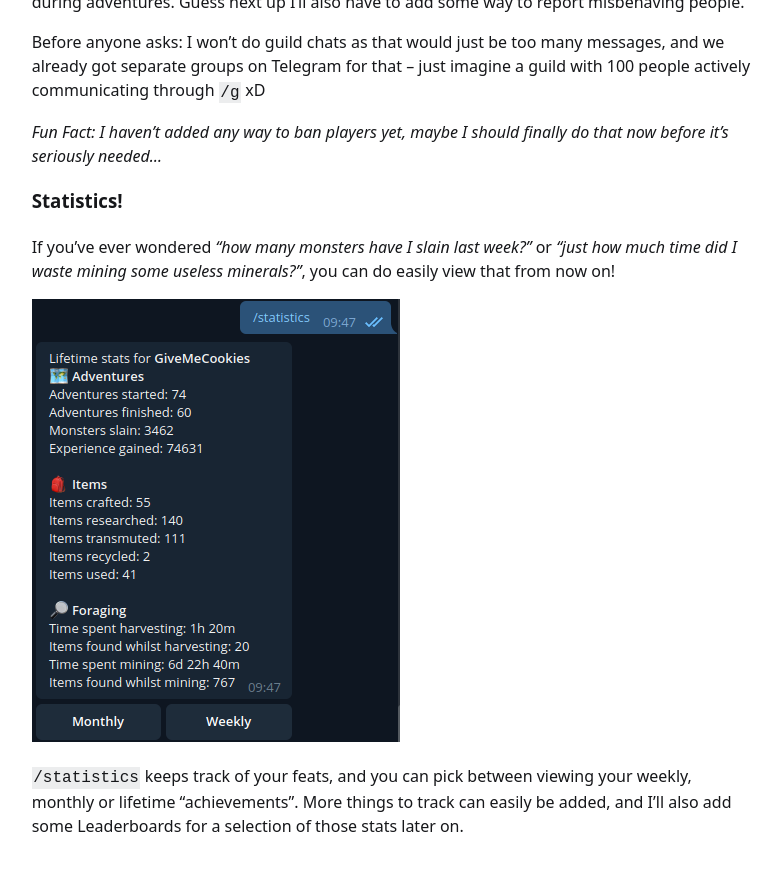
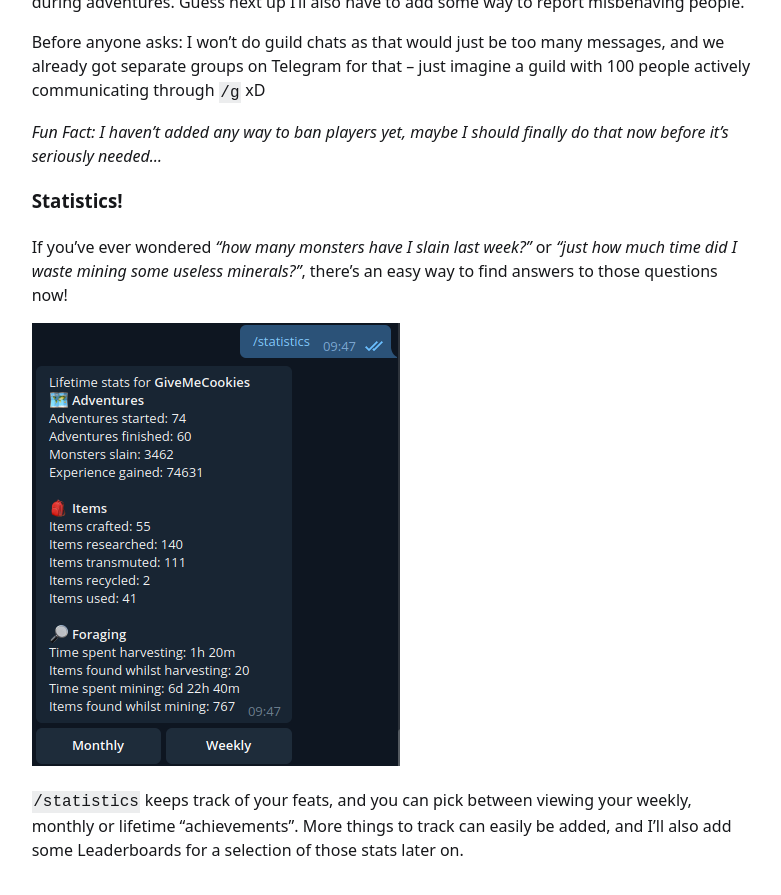
Before and after one commit to TypoTales/Website, a Jekyll site: the page built from docs/_posts/2021-05-01-april-review-2021.md, in a window 1280 px wide and 900 px high, scrolled down 1685 px. Shown: the top 895 px of the window, without its empty margins (331-1112 px from the left). Built offline with Jekyll 4.4.1, drawn with Linux system fonts in a browser that asks for light colours.

Commit message:
Fixed a sentence

```diff
--- a/docs/_posts/2021-05-01-april-review-2021.md
+++ b/docs/_posts/2021-05-01-april-review-2021.md
@@ -41,7 +41,7 @@ Before anyone asks: I won't do guild chats as that would just be too many messag
 *Fun Fact: I haven't added any way to ban players yet, maybe I should finally do that now before it's seriously needed...*
 
 ### Statistics!
-If you've ever wondered *"how many monsters have I slain last week?"* or *"just how much time did I waste mining some useless minerals?"*, you can do easily view that from now on!
+If you've ever wondered *"how many monsters have I slain last week?"* or *"just how much time did I waste mining some useless minerals?"*, there's an easy way to find answers to those questions now!
 
 ![Statistics]({{ '/assets/images/16/statistics.png' | relative_url }})
 
```
